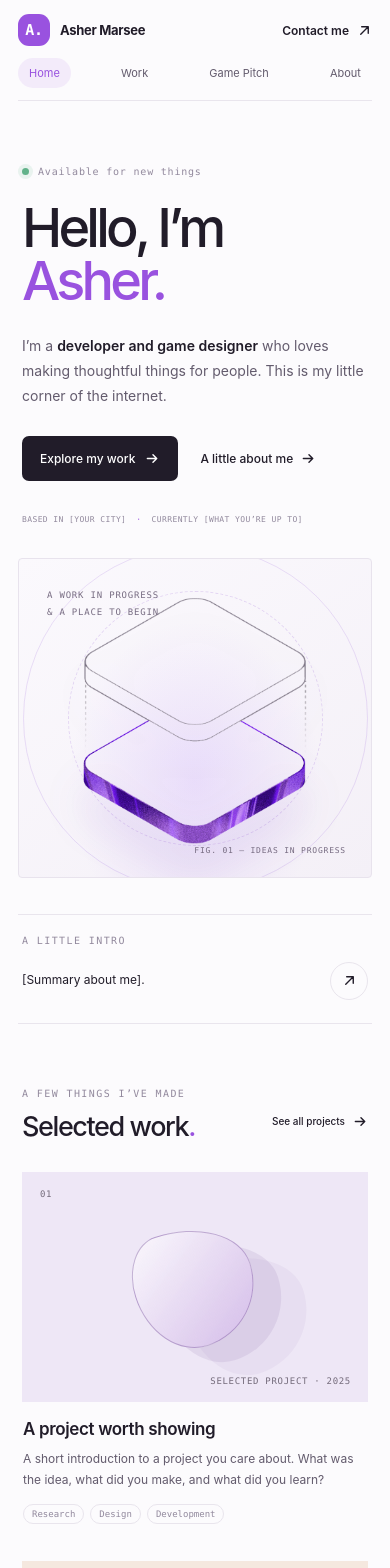
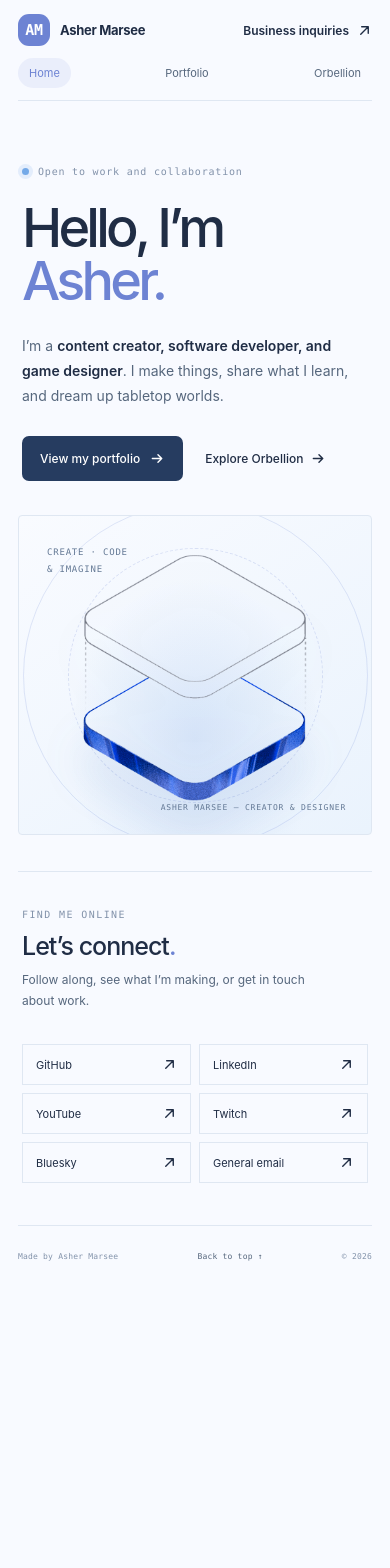
Before and after one commit to AsherMarsee/ashermarsee.github.io, a React (Vite) app: page / in a window 390 px wide. Shown: the top 1568 px of the page. After the commit the page ends 1287 px from the top, so only its background shows below. Built offline with nearby package versions, Linux system fonts and the light colour scheme.

Commit message:
alter layout/content to match branding

```diff
--- a/index.html
+++ b/index.html
@@ -5,10 +5,10 @@
     <meta name="viewport" content="width=device-width, initial-scale=1.0" />
     <meta
       name="description"
-      content="A personal corner of the internet for selected work, a game idea, and a little about me."
+      content="Asher Marsee's personal website."
     />
-    <meta name="theme-color" content="#fcfbfd" />
-    <title>Your Name — Personal Site</title>
+    <meta name="theme-color" content="#f8faff" />
+    <title>Asher Marsee</title>
   </head>
   <body>
     <div id="root"></div>
--- a/src/App.css
+++ b/src/App.css
@@ -118,8 +118,8 @@
   width: 7px;
   height: 7px;
   border-radius: 50%;
-  background: #62b28a;
-  box-shadow: 0 0 0 4px rgba(98, 178, 138, 0.12);
+  background: #74a9e8;
+  box-shadow: 0 0 0 4px rgba(116, 169, 232, 0.16);
 }
 
 .home-hero h1,
@@ -174,12 +174,12 @@
 }
 
 .button-dark {
-  background: #211c29;
+  background: #263c60;
   color: #fff;
 }
 
 .button-dark:hover {
-  background: #392a4a;
+  background: #3b5a8d;
 }
 
 .text-link {
@@ -196,33 +196,17 @@
   color: var(--accent);
 }
 
-.hero-meta {
-  gap: 22px;
-  margin-top: 54px;
-  color: var(--muted);
-  font-family: var(--mono);
-  font-size: 9px;
-  letter-spacing: 0.4px;
-  text-transform: uppercase;
-}
-
-.hero-meta span + span::before {
-  content: '·';
-  margin-right: 22px;
-  color: var(--accent);
-}
-
 .hero-art {
   position: relative;
   min-height: 420px;
   overflow: hidden;
   display: grid;
   place-items: center;
-  border: 1px solid #e8e3ed;
+  border: 1px solid #dfe7f2;
   border-radius: 4px;
   background:
-    radial-gradient(ellipse at 50% 70%, rgba(151, 82, 255, 0.14), transparent 51%),
-    linear-gradient(145deg, #fbf9fd, #f4f0f7);
+    radial-gradient(ellipse at 50% 70%, rgba(109, 156, 226, 0.2), transparent 51%),
+    linear-gradient(145deg, #f9fbff, #eaf3fd);
 }
 
 .hero-art img {
@@ -230,14 +214,14 @@
   z-index: 1;
   width: min(78%, 340px);
   height: auto;
-  filter: drop-shadow(0 24px 20px rgba(99, 50, 160, 0.14));
+  filter: hue-rotate(-40deg) drop-shadow(0 24px 20px rgba(71, 111, 174, 0.17));
 }
 
 .art-orbit {
   position: absolute;
   width: 345px;
   height: 345px;
-  border: 1px solid rgba(141, 82, 211, 0.17);
+  border: 1px solid rgba(109, 131, 211, 0.19);
   border-radius: 50%;
 }
 
@@ -245,14 +229,14 @@
   width: 255px;
   height: 255px;
   border-style: dashed;
-  border-color: rgba(141, 82, 211, 0.2);
+  border-color: rgba(109, 131, 211, 0.22);
 }
 
 .art-label,
 .art-caption {
   position: absolute;
   z-index: 2;
-  color: #776c82;
+  color: #647995;
   font-family: var(--mono);
   font-size: 9px;
   letter-spacing: 0.8px;
@@ -271,65 +255,33 @@
   font-size: 8px;
 }
 
-.intro-strip {
+.home-social {
   display: grid;
-  grid-template-columns: 150px 1fr 40px;
+  grid-template-columns: 0.8fr 1.2fr;
+  gap: 40px;
   align-items: center;
-  gap: 24px;
-  padding: 27px 28px;
-  border-block: 1px solid var(--border);
+  padding: 37px 28px 58px;
+  border-top: 1px solid var(--border);
 }
 
-.intro-strip p {
-  max-width: 670px;
-  color: var(--text-h);
-  font-size: 14px;
-  line-height: 1.7;
-}
-
-.round-link {
-  display: grid;
-  width: 38px;
-  height: 38px;
-  place-items: center;
-  border: 1px solid var(--border);
-  border-radius: 50%;
-  color: var(--text-h);
-  text-decoration: none;
-  transition: border-color 160ms ease, color 160ms ease, background 160ms ease;
-}
-
-.round-link:hover {
-  border-color: var(--accent);
-  background: var(--accent-bg);
-  color: var(--accent);
-}
-
-.section-block {
-  padding: 78px 28px 90px;
-}
-
-.section-heading {
-  justify-content: space-between;
-  margin-bottom: 29px;
-}
-
-.section-heading .section-kicker,
-.social-section .section-kicker {
+.home-social-intro .section-kicker {
   margin-bottom: 11px;
 }
 
-.section-heading h2,
-.social-section h2 {
+.home-social-intro h2 {
   margin: 0;
   color: var(--text-h);
-  font-size: 34px;
+  font-size: 27px;
   font-weight: 550;
-  letter-spacing: -1.4px;
+  letter-spacing: -1px;
 }
 
-.section-heading > .text-link {
-  margin-top: 22px;
+.home-social-intro > p:last-child {
+  max-width: 300px;
+  margin-top: 9px;
+  color: var(--text);
+  font-size: 12px;
+  line-height: 1.7;
 }
 
 .project-grid {
@@ -350,23 +302,23 @@
   place-items: center;
 }
 
-.project-art.lilac {
-  background: #eee7f6;
+.project-art.sky {
+  background: #e5effb;
 }
 
-.project-art.peach {
-  background: #f5e8df;
+.project-art.teal {
+  background: #e5f1f2;
 }
 
 .project-art.blue {
-  background: #e3ebef;
+  background: #e9edfa;
 }
 
 .project-number,
 .project-type {
   position: absolute;
   z-index: 1;
-  color: rgba(40, 31, 47, 0.62);
+  color: rgba(32, 45, 69, 0.65);
   font-family: var(--mono);
   font-size: 9px;
   letter-spacing: 0.7px;
@@ -386,23 +338,23 @@
 .project-art-shape {
   width: 120px;
   height: 120px;
-  border: 1px solid rgba(98, 58, 139, 0.34);
+  border: 1px solid rgba(99, 128, 194, 0.42);
   border-radius: 31% 69% 55% 45% / 43% 45% 55% 57%;
-  background: linear-gradient(145deg, rgba(255, 255, 255, 0.72), rgba(164, 109, 208, 0.35));
-  box-shadow: 22px 22px 0 rgba(124, 88, 154, 0.12), 42px 42px 0 rgba(124, 88, 154, 0.06);
+  background: linear-gradient(145deg, rgba(255, 255, 255, 0.82), rgba(111, 153, 218, 0.36));
+  box-shadow: 22px 22px 0 rgba(88, 121, 181, 0.12), 42px 42px 0 rgba(88, 121, 181, 0.06);
   transform: rotate(-18deg);
   transition: transform 300ms ease;
 }
 
-.peach .project-art-shape {
+.teal .project-art-shape {
   border-radius: 50%;
-  background: linear-gradient(135deg, rgba(255, 255, 255, 0.7), rgba(222, 142, 109, 0.43));
+  background: linear-gradient(135deg, rgba(255, 255, 255, 0.78), rgba(96, 177, 184, 0.36));
   transform: rotate(30deg) scale(0.95);
 }
 
 .blue .project-art-shape {
   border-radius: 18px;
-  background: linear-gradient(135deg, rgba(255, 255, 255, 0.7), rgba(103, 155, 177, 0.38));
+  background: linear-gradient(135deg, rgba(255, 255, 255, 0.78), rgba(126, 137, 207, 0.36));
 }
 
 .project-card:hover .project-art-shape {
@@ -446,49 +398,6 @@
   color: var(--muted);
   font-family: var(--mono);
   font-size: 9px;
-}
-
-.pitch-banner {
-  position: relative;
-  min-height: 190px;
-  overflow: hidden;
-  display: flex;
-  align-items: center;
-  justify-content: space-between;
-  padding: 30px 56px;
-  background: #f0ebf5;
-}
-
-.pitch-banner .section-kicker {
-  margin-bottom: 10px;
-}
-
-.pitch-banner h2 {
-  margin: 0;
-  color: var(--text-h);
-  font-size: 28px;
-  font-weight: 550;
-  letter-spacing: -1px;
-}
-
-.pitch-banner p:not(.section-kicker) {
-  margin-top: 9px;
-  color: var(--text);
-  font-size: 12px;
-}
-
-.pitch-banner .round-link {
-  position: relative;
-  z-index: 1;
-}
-
-.banner-spark {
-  position: absolute;
-  top: -57px;
-  right: 120px;
-  color: rgba(147, 93, 191, 0.09);
-  font-size: 230px;
-  line-height: 1;
 }
 
 .inner-page {
@@ -560,18 +469,18 @@
   overflow: hidden;
   display: grid;
   place-items: center;
-  background: linear-gradient(145deg, #f2edf7, #e8dff1);
+  background: linear-gradient(145deg, #edf4fc, #dfeafa);
 }
 
 .pitch-art img {
   width: min(70%, 300px);
-  filter: drop-shadow(0 18px 18px rgba(99, 50, 160, 0.15));
+  filter: hue-rotate(-40deg) drop-shadow(0 18px 18px rgba(71, 111, 174, 0.17));
 }
 
 .pitch-art-label,
 .pitch-art-caption {
   position: absolute;
-  color: #776c82;
+  color: #647995;
   font-family: var(--mono);
   font-size: 9px;
   letter-spacing: 0.8px;
@@ -664,78 +573,6 @@
   color: var(--text);
   font-size: 12px;
   line-height: 1.7;
-}
-
-.about-page .page-intro {
-  margin-bottom: 39px;
-}
-
-.about-layout {
-  display: grid;
-  grid-template-columns: 0.86fr 1fr;
-  align-items: center;
-  gap: 65px;
-}
-
-.about-art {
-  position: relative;
-  min-height: 340px;
-  display: grid;
-  place-items: center;
-  overflow: hidden;
-  background: #f0ebf5;
-}
-
-.about-art img {
-  width: min(72%, 290px);
-}
-
-.about-art span {
-  position: absolute;
-  bottom: 14px;
-  left: 15px;
-  color: var(--muted);
-  font-family: var(--mono);
-  font-size: 8px;
-  letter-spacing: 0.6px;
-}
-
-.about-copy {
-  max-width: 475px;
-}
-
-.about-copy p {
-  margin-top: 15px;
-  color: var(--text);
-  font-size: 13px;
-  line-height: 1.9;
-}
-
-.about-copy .about-lede {
-  margin-top: 0;
-  color: var(--text-h);
-  font-size: 20px;
-  font-weight: 500;
-  letter-spacing: -0.5px;
-  line-height: 1.5;
-}
-
-.about-copy .button {
-  margin-top: 22px;
-}
-
-.social-section {
-  display: grid;
-  grid-template-columns: 1fr 1fr;
-  gap: 30px;
-  align-items: center;
-  margin-top: 78px;
-  padding-top: 25px;
-  border-top: 1px solid var(--border);
-}
-
-.social-section h2 {
-  font-size: 25px;
 }
 
 .social-list {
@@ -834,16 +671,6 @@
     font-size: 14px;
   }
 
-  .hero-meta {
-    gap: 10px;
-    margin-top: 34px;
-    font-size: 8px;
-  }
-
-  .hero-meta span + span::before {
-    margin-right: 10px;
-  }
-
   .hero-art {
     min-height: 320px;
   }
@@ -852,31 +679,14 @@
     width: min(68%, 280px);
   }
 
-  .intro-strip {
-    grid-template-columns: 1fr 38px;
-    gap: 12px;
-    padding: 20px 4px;
+  .home-social {
+    grid-template-columns: 1fr;
+    gap: 21px;
+    padding: 27px 4px 42px;
   }
 
-  .intro-strip .section-kicker {
-    grid-column: 1 / -1;
-  }
-
-  .intro-strip p {
-    font-size: 12px;
-  }
-
-  .section-block {
-    padding: 54px 4px 62px;
-  }
-
-  .section-heading h2,
-  .social-section h2 {
-    font-size: 27px;
-  }
-
-  .section-heading > .text-link {
-    font-size: 10px;
+  .home-social-intro h2 {
+    font-size: 25px;
   }
 
   .project-grid {
@@ -887,26 +697,6 @@
   .project-art,
   .work-grid .project-art {
     min-height: 230px;
-  }
-
-  .pitch-banner {
-    min-height: 170px;
-    padding: 26px 23px;
-  }
-
-  .pitch-banner h2 {
-    max-width: 260px;
-    font-size: 22px;
-  }
-
-  .pitch-banner .round-link {
-    width: 34px;
-    height: 34px;
-  }
-
-  .banner-spark {
-    right: 40px;
-    font-size: 160px;
   }
 
   .inner-page {
@@ -941,8 +731,7 @@
     margin-left: 32px;
   }
 
-  .pitch-feature,
-  .about-layout {
+  .pitch-feature {
     grid-template-columns: 1fr;
     gap: 30px;
   }
@@ -968,16 +757,6 @@
     margin-bottom: 8px;
   }
 
-  .about-art {
-    min-height: 290px;
-  }
-
-  .social-section {
-    grid-template-columns: 1fr;
-    gap: 20px;
-    margin-top: 52px;
-  }
-
   .site-footer {
     min-height: 62px;
     font-size: 8px;
--- a/src/App.jsx
+++ b/src/App.jsx
@@ -2,35 +2,35 @@ import { useEffect, useState } from 'react'
 import heroImg from './assets/hero.png'
 import './App.css'
 
-const pages = ['home', 'work', 'pitch', 'about']
+const pages = ['home', 'portfolio', 'orbellion']
 const copyrightYear = new Date().getFullYear()
 
 const projects = [
   {
     number: '01',
-    type: 'Selected project · 2025',
-    title: 'A project worth showing',
+    type: 'Content creation · Add a year',
+    title: 'A video or stream series',
     description:
-      'A short introduction to a project you care about. What was the idea, what did you make, and what did you learn?',
-    tags: ['Research', 'Design', 'Development'],
-    color: 'lilac',
+      'Describe a channel, series, or piece of content. Add what you made, who it was for, and what you learned.',
+    tags: ['Video', 'Streaming', 'Community'],
+    color: 'sky',
   },
   {
     number: '02',
-    type: 'Selected project · 2024',
-    title: 'Another good thing',
+    type: 'Software development · Add a year',
+    title: 'A software project',
     description:
-      'Use this space to share a second project, collaboration, or experiment—and the part you are proudest of.',
-    tags: ['Creative coding', 'Prototyping'],
-    color: 'peach',
+      'Share an app, site, or tool you built. Explain the problem, your approach, and the technologies you used.',
+    tags: ['Development', 'Add technologies'],
+    color: 'indigo',
   },
   {
     number: '03',
-    type: 'Small experiment · 2024',
-    title: 'Something just for fun',
+    type: 'Game design · Add a year',
+    title: 'Orbellion',
     description:
-      'Not everything needs to be a big production. This could be a tiny tool, a weekend idea, or a work in progress.',
-    tags: ['Side project', 'In progress'],
+      'Introduce your tabletop roleplaying project and the part of its design you would most like to share.',
+    tags: ['TTRPG', 'Game design', 'In progress'],
     color: 'blue',
   },
 ]
@@ -41,6 +41,7 @@ const socialLinks = [
   { name: 'YouTube', url: 'https://www.youtube.com/@AsherMarsee' },
   { name: 'Twitch', url: 'https://www.twitch.tv/AsherMarsee' },
   { name: 'Bluesky', url: 'https://bsky.app/profile/ashermarsee.com' },
+  { name: 'General email', url: 'mailto:contact@ashermarsee.com' },
 ]
 
 function currentPage() {
@@ -69,7 +70,7 @@ function Header({ activePage }) {
   return (
     <header className="site-header">
       <a aria-label="Asher Marsee, home" className="wordmark" href="#home">
-        <span className="wordmark-mark">A.</span>
+        <span className="wordmark-mark">AM</span>
         <span>Asher Marsee</span>
       </a>
       <nav aria-label="Main navigation" className="main-nav">
@@ -80,12 +81,12 @@ function Header({ activePage }) {
             href={`#${page}`}
             key={page}
           >
-            {page === 'pitch' ? 'Game pitch' : page === 'work' ? 'Work' : page}
+            {page === 'portfolio' ? 'Portfolio' : page === 'orbellion' ? 'Orbellion' : page}
           </a>
         ))}
       </nav>
-      <a className="header-contact" href="mailto:contact@ashermarsee.com">
-        Contact me <ArrowIcon diagonal />
+      <a className="header-contact" href="mailto:business@ashermarsee.com">
+        Business inquiries <ArrowIcon diagonal />
       </a>
     </header>
   )
@@ -106,76 +107,48 @@ function HomePage() {
     <>
       <section className="home-hero">
         <div className="hero-copy">
-          <p className="eyebrow"><span className="status-dot" /> Available for new things</p>
+          <p className="eyebrow"><span className="status-dot" /> Open to work and collaboration</p>
           <h1>
             Hello, I’m
             <br />
             <span className="accent-text">Asher.</span>
           </h1>
           <p className="hero-description">
-            I’m a <strong>developer and game designer</strong> who loves making
-            thoughtful things for people. This is my little corner of the
-            internet.
+            I’m a <strong>content creator, software developer, and
+            game designer</strong>. I make things, share what
+            I learn, and dream up tabletop worlds.
           </p>
           <div className="hero-actions">
-            <a className="button button-dark" href="#work">
-              Explore my work <ArrowIcon />
+            <a className="button button-dark" href="#portfolio">
+              View my portfolio <ArrowIcon />
             </a>
-            <a className="text-link" href="#about">
-              A little about me <ArrowIcon />
+            <a className="text-link" href="#orbellion">
+              Explore Orbellion <ArrowIcon />
             </a>
           </div>
-          <div className="hero-meta">
-            <span>Based in [your city]</span>
-            <span>Currently [what you’re up to]</span>
-          </div>
         </div>
-        <div aria-label="Abstract layered purple illustration" className="hero-art">
+        <div aria-label="Abstract layered illustration" className="hero-art">
           <span className="art-orbit orbit-one" />
           <span className="art-orbit orbit-two" />
-          <span className="art-label">A work in progress<br />& a place to begin</span>
+          <span className="art-label">Create · Code<br />& imagine</span>
           <img src={heroImg} alt="" />
-          <span className="art-caption">FIG. 01 — IDEAS IN PROGRESS</span>
+          <span className="art-caption">ASHER MARSEE — CREATOR & DESIGNER</span>
         </div>
       </section>
 
-      <section aria-label="A little introduction" className="intro-strip">
-        <span className="section-kicker">A LITTLE INTRO</span>
-        <p>
-          [Summary about me].
-        </p>
-        <a aria-label="Read more about me" className="round-link" href="#about">
-          <ArrowIcon diagonal />
-        </a>
-      </section>
-
-      <section className="section-block featured-section" id="selected-work">
-        <div className="section-heading">
-          <div>
-            <p className="section-kicker">A FEW THINGS I’VE MADE</p>
-            <h2>Selected work<span className="accent-text">.</span></h2>
-          </div>
-          <a className="text-link" href="#work">
-            See all projects <ArrowIcon />
-          </a>
+      <section aria-labelledby="social-heading" className="home-social">
+        <div className="home-social-intro">
+          <p className="section-kicker">FIND ME ONLINE</p>
+          <h2 id="social-heading">Let’s connect<span className="accent-text">.</span></h2>
+          <p>Follow along, see what I’m making, or get in touch about work.</p>
         </div>
-        <div className="project-grid">
-          {projects.slice(0, 2).map((project) => (
-            <ProjectCard key={project.number} project={project} />
+        <div className="social-list">
+          {socialLinks.map(({ name, url }) => (
+            <a href={url} key={name} rel="noreferrer" target="_blank">
+              {name} <ArrowIcon diagonal />
+            </a>
           ))}
         </div>
-      </section>
-
-      <section className="pitch-banner">
-        <div>
-          <p className="section-kicker">CURRENTLY DREAMING UP</p>
-          <h2>A game about [your big idea].</h2>
-          <p>A tiny peek at a world I can’t stop thinking about.</p>
-        </div>
-        <a aria-label="Read the game pitch" className="round-link" href="#pitch">
-          <ArrowIcon diagonal />
-        </a>
-        <span aria-hidden="true" className="banner-spark">✳</span>
       </section>
     </>
   )
@@ -200,15 +173,16 @@ function ProjectCard({ project }) {
   )
 }
 
-function WorkPage() {
+function PortfolioPage() {
   return (
     <section className="inner-page">
       <div className="page-intro">
-        <p className="section-kicker">THE PORTFOLIO</p>
-        <h1>Things I’ve <span className="accent-text">made.</span></h1>
+        <p className="section-kicker">CONTENT · CODE · GAME DESIGN</p>
+        <h1>My <span className="accent-text">portfolio.</span></h1>
         <p>
-          A collection of projects, experiments, and collaborations. Replace
-          these starter cards with the work you want people to see.
+          I’m looking for opportunities in content creation, software
+          development, and game design. Here are a few places to showcase what
+          I’ve made—replace the starter copy with your projects and links.
         </p>
       </div>
       <div className="project-grid work-grid">
@@ -216,100 +190,53 @@ function WorkPage() {
       </div>
       <div className="inline-note">
         <span className="note-star">✳</span>
-        <p>Have a project in mind? I’d love to hear about it.</p>
-        <a className="text-link" href="mailto:hello@example.com">Get in touch <ArrowIcon /></a>
+        <p>Have a role or project in mind? I’d love to hear about it.</p>
+        <a className="text-link" href="mailto:business@ashermarsee.com">Business inquiries <ArrowIcon /></a>
       </div>
     </section>
   )
 }
 
-function PitchPage() {
+function OrbellionPage() {
   return (
     <section className="inner-page pitch-page">
       <div className="page-intro">
-        <p className="section-kicker">A GAME PITCH · WORK IN PROGRESS</p>
-        <h1>A world called <span className="accent-text">[Game Title].</span></h1>
+        <p className="section-kicker">A TABLETOP ROLEPLAYING PROJECT</p>
+        <h1><span className="accent-text">Orbellion.</span></h1>
         <p>
-          A short pitch for the game you can’t stop imagining. Start with the
-          feeling, the hook, and the person playing it.
+          Orbellion is my tabletop roleplaying game project. This page is a
+          space to introduce its world, explain what players do, and share how
+          the project is taking shape.
         </p>
       </div>
       <div className="pitch-feature">
         <div className="pitch-art">
-          <span className="pitch-art-label">CONCEPT<br />NO. 001</span>
+          <span className="pitch-art-label">ORBELLION<br />WORLD NOTES</span>
           <img src={heroImg} alt="" />
-          <span className="pitch-art-caption">[A tagline or world-building detail]</span>
+          <span className="pitch-art-caption">[Add a tagline or piece of lore]</span>
         </div>
         <div className="pitch-details">
-          <p className="section-kicker">THE ELEVATOR PITCH</p>
-          <h2>What if you could [one-sentence hook]?</h2>
+          <p className="section-kicker">THE SHORT VERSION</p>
+          <h2>[What makes Orbellion an adventure worth playing?]</h2>
           <p>
-            In <strong>[Game Title]</strong>, you play as [the protagonist], who
-            must [goal] in a world where [what makes this world different].
-            Explore, experiment, and discover what happens when [central
-            tension].
+            In <strong>Orbellion</strong>, players [describe who they play as]
+            and [what they do]. Set in [describe the setting], the game is about
+            [themes, tone, or central conflict]. Use this space for a concise
+            pitch that helps a new reader picture a session.
           </p>
           <dl className="pitch-facts">
-            <div><dt>Genre</dt><dd>[Genre / subgenre]</dd></div>
-            <div><dt>For fans of</dt><dd>[Comparable games]</dd></div>
-            <div><dt>Status</dt><dd>Early concept</dd></div>
+            <div><dt>Format</dt><dd>Tabletop roleplaying game</dd></div>
+            <div><dt>Genre / tone</dt><dd>[Add genre and tone]</dd></div>
+            <div><dt>Status</dt><dd>[Add current development stage]</dd></div>
           </dl>
         </div>
       </div>
       <div className="pitch-pillars">
-        <p className="section-kicker">THE BIG THREE</p>
+        <p className="section-kicker">WHAT TO EXPECT</p>
         <div>
-          <article><span>01</span><h3>[A core feeling]</h3><p>What the player should feel, and why.</p></article>
-          <article><span>02</span><h3>[A unique mechanic]</h3><p>The thing players will tell their friends about.</p></article>
-          <article><span>03</span><h3>[A world to get lost in]</h3><p>The detail that makes this world yours.</p></article>
-        </div>
-      </div>
-    </section>
-  )
-}
-
-function AboutPage() {
-  return (
-    <section className="inner-page about-page">
-      <div className="page-intro">
-        <p className="section-kicker">THE PERSON BEHIND THE PROJECTS</p>
-        <h1>A little more <span className="accent-text">about me.</span></h1>
-      </div>
-      <div className="about-layout">
-        <div className="about-art">
-          <img src={heroImg} alt="" />
-          <span>A PLACEHOLDER FOR A PHOTO, A DRAWING, OR A VERY GOOD ROCK</span>
-        </div>
-        <div className="about-copy">
-          <p className="about-lede">
-            I’m Asher, a [your role] interested in [the things you care
-            about].
-          </p>
-          <p>
-            I believe the best work starts with curiosity. Lately, I’ve been
-            spending my time [what you’re working on], learning about [something
-            you’re learning], and finding excuses to [something you enjoy].
-          </p>
-          <p>
-            Before that, I [a bit of your background]. I’m always happy to meet
-            kind people making interesting things, so feel free to say hello.
-          </p>
-          <a className="button button-dark" href="mailto:hello@example.com">
-            Get in touch <ArrowIcon diagonal />
-          </a>
-        </div>
-      </div>
-      <div className="social-section">
-        <div>
-          <p className="section-kicker">AROUND THE INTERNET</p>
-          <h2>Find me elsewhere<span className="accent-text">.</span></h2>
-        </div>
-        <div className="social-list">
-          {socialLinks.map(({ name, url }) => (
-            <a href={url} key={name} rel="noreferrer" target="_blank">
-              {name} <ArrowIcon diagonal />
-            </a>
-          ))}
+          <article><span>01</span><h3>[The player experience]</h3><p>What a group spends its time doing in Orbellion.</p></article>
+          <article><span>02</span><h3>[A signature rule]</h3><p>A mechanic or choice that makes the game distinct.</p></article>
+          <article><span>03</span><h3>[The setting]</h3><p>A glimpse of the places and stories in this world.</p></article>
         </div>
       </div>
     </section>
@@ -329,9 +256,8 @@ function App() {
     <div className="site-shell">
       <Header activePage={activePage} />
       <main>
-        {activePage === 'work' ? <WorkPage /> :
-          activePage === 'pitch' ? <PitchPage /> :
-            activePage === 'about' ? <AboutPage /> : <HomePage />}
+        {activePage === 'portfolio' ? <PortfolioPage /> :
+          activePage === 'orbellion' ? <OrbellionPage /> : <HomePage />}
       </main>
       <Footer />
     </div>
--- a/src/index.css
+++ b/src/index.css
@@ -1,7 +1,7 @@
 :root {
   font-family: Inter, ui-sans-serif, system-ui, -apple-system, BlinkMacSystemFont, "Segoe UI", sans-serif;
-  color: #635b6d;
-  background: #fcfbfd;
+  color: #56677d;
+  background: #f8faff;
   font-synthesis: none;
   text-rendering: optimizeLegibility;
   -webkit-font-smoothing: antialiased;
@@ -9,14 +9,14 @@
   font-optical-sizing: auto;
   font-weight: 400;
 
-  --text: #635b6d;
-  --text-h: #211c29;
-  --muted: #92899d;
-  --bg: #fcfbfd;
-  --border: #e9e5ed;
-  --accent: #9952df;
-  --accent-bg: rgba(153, 82, 223, 0.09);
-  --accent-border: rgba(153, 82, 223, 0.45);
+  --text: #56677d;
+  --text-h: #202d45;
+  --muted: #8292aa;
+  --bg: #f8faff;
+  --border: #dfe7f2;
+  --accent: #6d83d3;
+  --accent-bg: rgba(109, 131, 211, 0.1);
+  --accent-border: rgba(109, 131, 211, 0.5);
   --mono: "SFMono-Regular", Consolas, "Liberation Mono", monospace;
 }
 
@@ -46,6 +46,6 @@ a:focus-visible {
 }
 
 ::selection {
-  background: rgba(153, 82, 223, 0.2);
+  background: rgba(109, 131, 211, 0.2);
   color: var(--text-h);
 }
```
